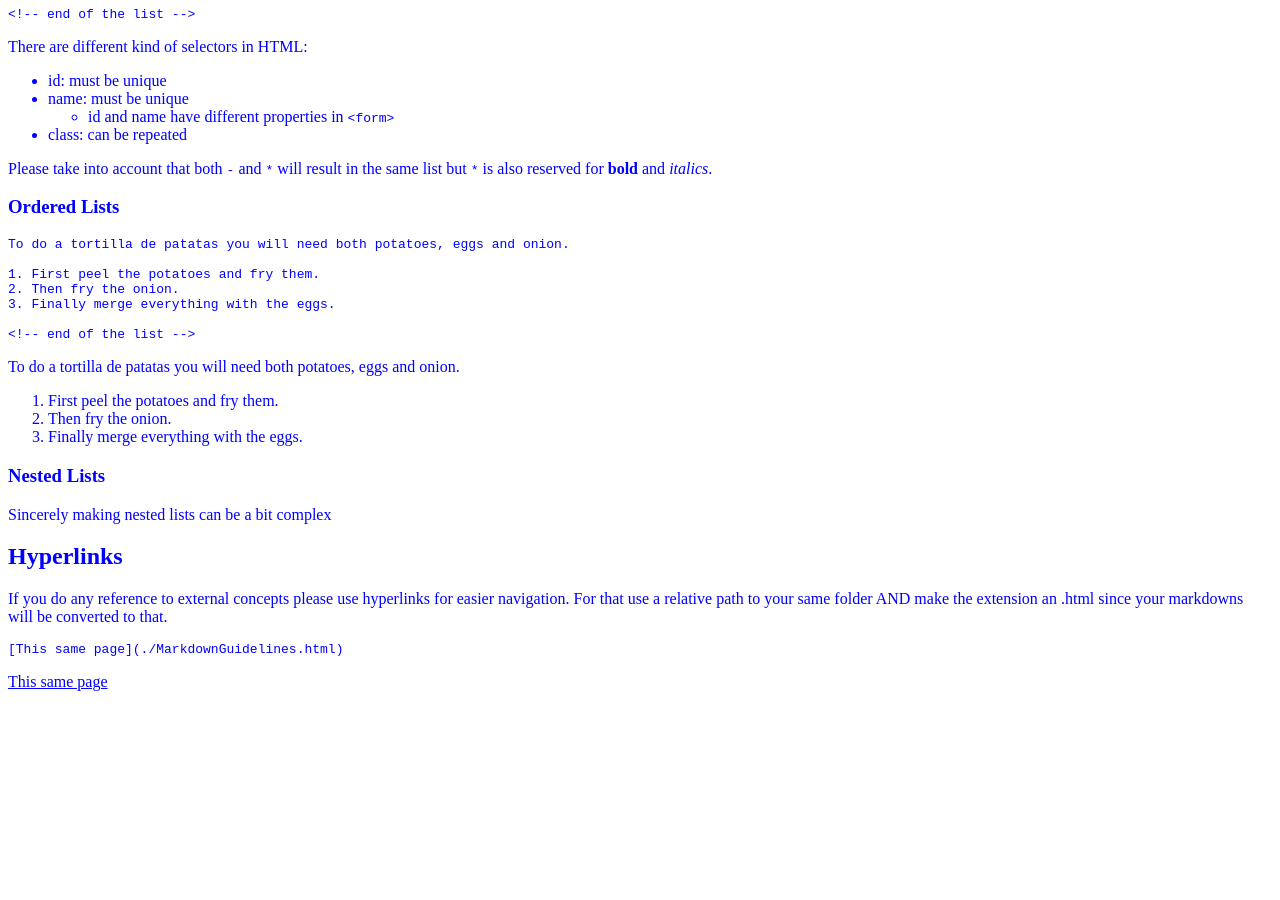
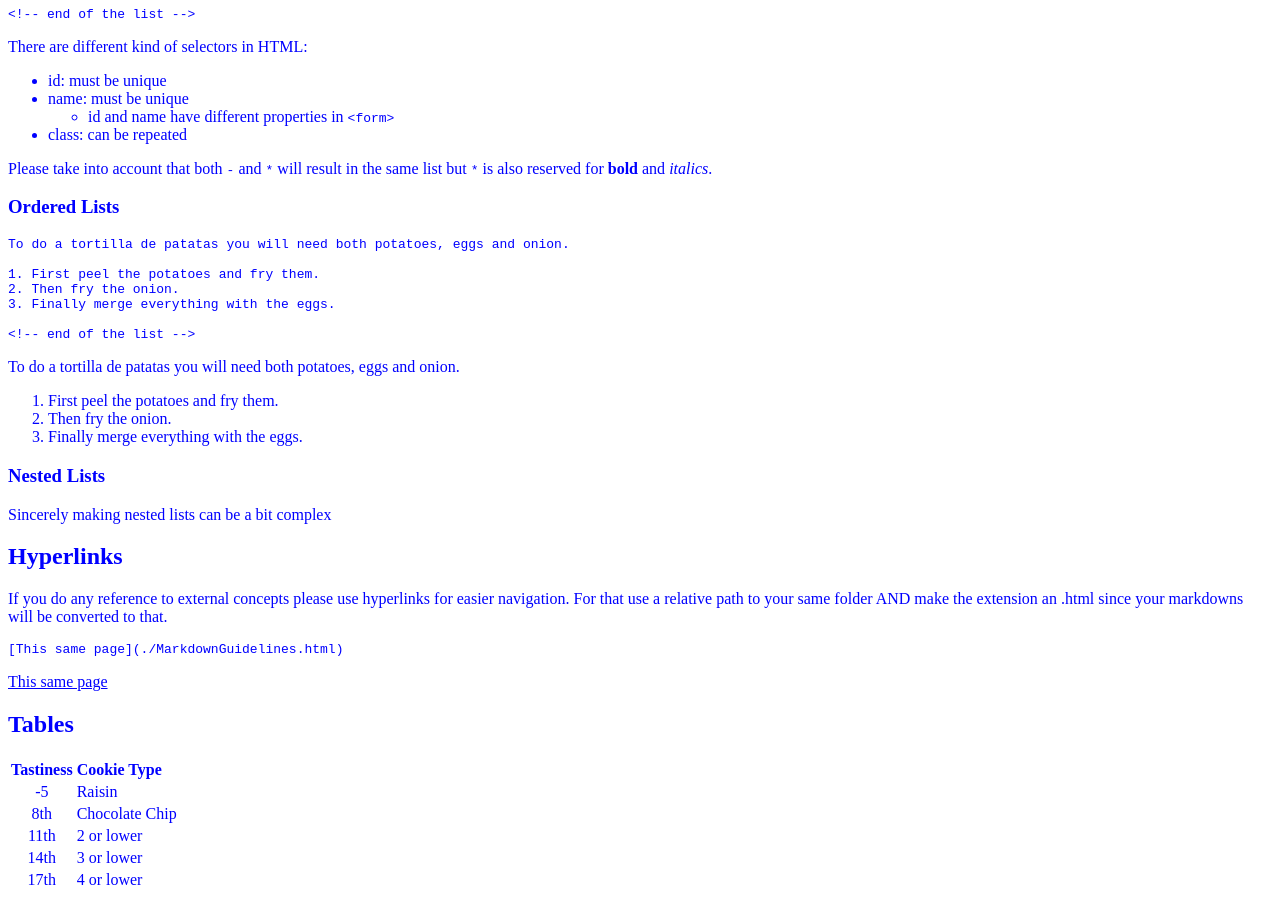
Before and after one commit to BCNGEEKS/Geekateca, a Jekyll site: the page built from MarkdownGuidelines.md, in a window 1280 px wide and 900 px high, scrolled down 798 px. Built offline with Jekyll 4.4.1, drawn with Linux system fonts in a browser that asks for light colours; our own code applies the rules of GitHub Pages for plain Markdown files; before the commit the page ends 1505 px from its top, so only the background shows below that.

Commit message:
Update MarkdownGuidelines.md

```diff
--- a/MarkdownGuidelines.md
+++ b/MarkdownGuidelines.md
@@ -80,3 +80,13 @@ If you do any reference to external concepts please use hyperlinks for easier na
     [This same page](./MarkdownGuidelines.html)
 
 [This same page](./MarkdownGuidelines.html)
+
+## Tables
+
+| Tastiness | Cookie Type |
+|:----:|:-------------|
+| -5  | Raisin |
+| 8th  | Chocolate Chip |
+| 11th | 2 or lower |
+| 14th | 3 or lower |
+| 17th | 4 or lower |
```
